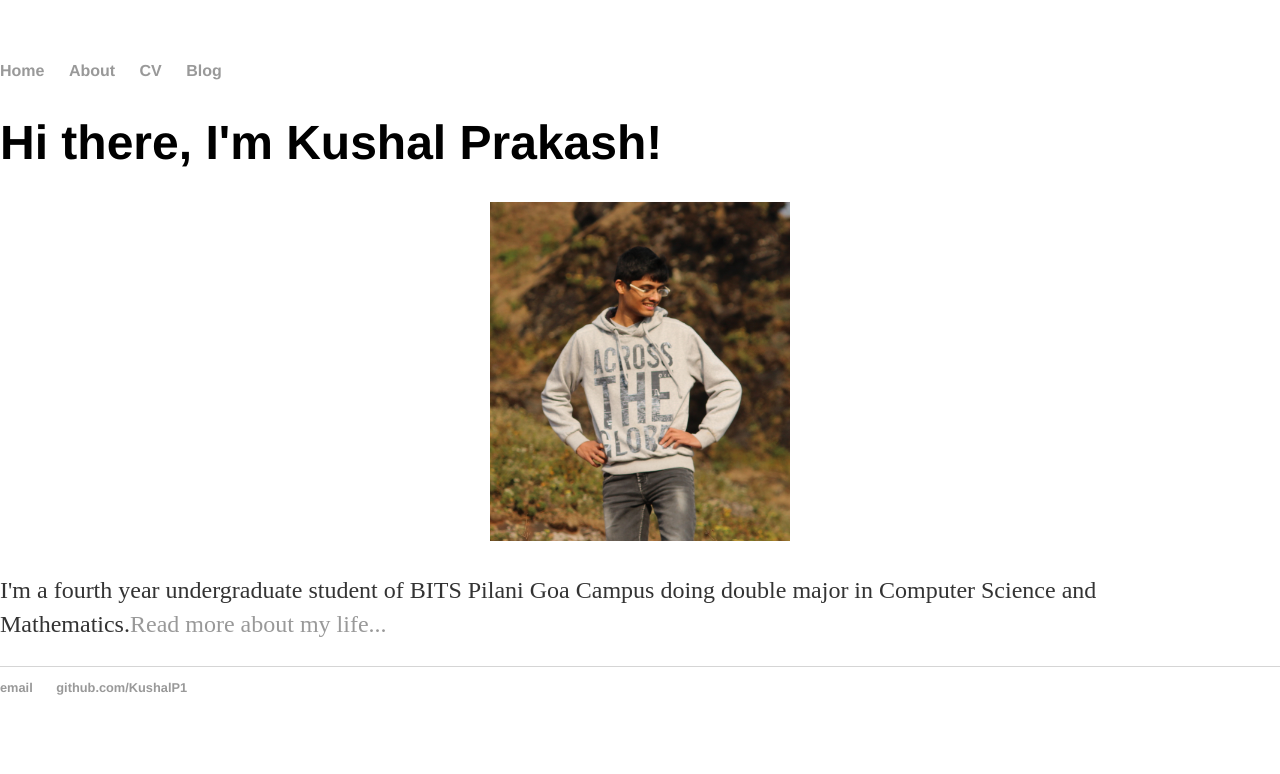
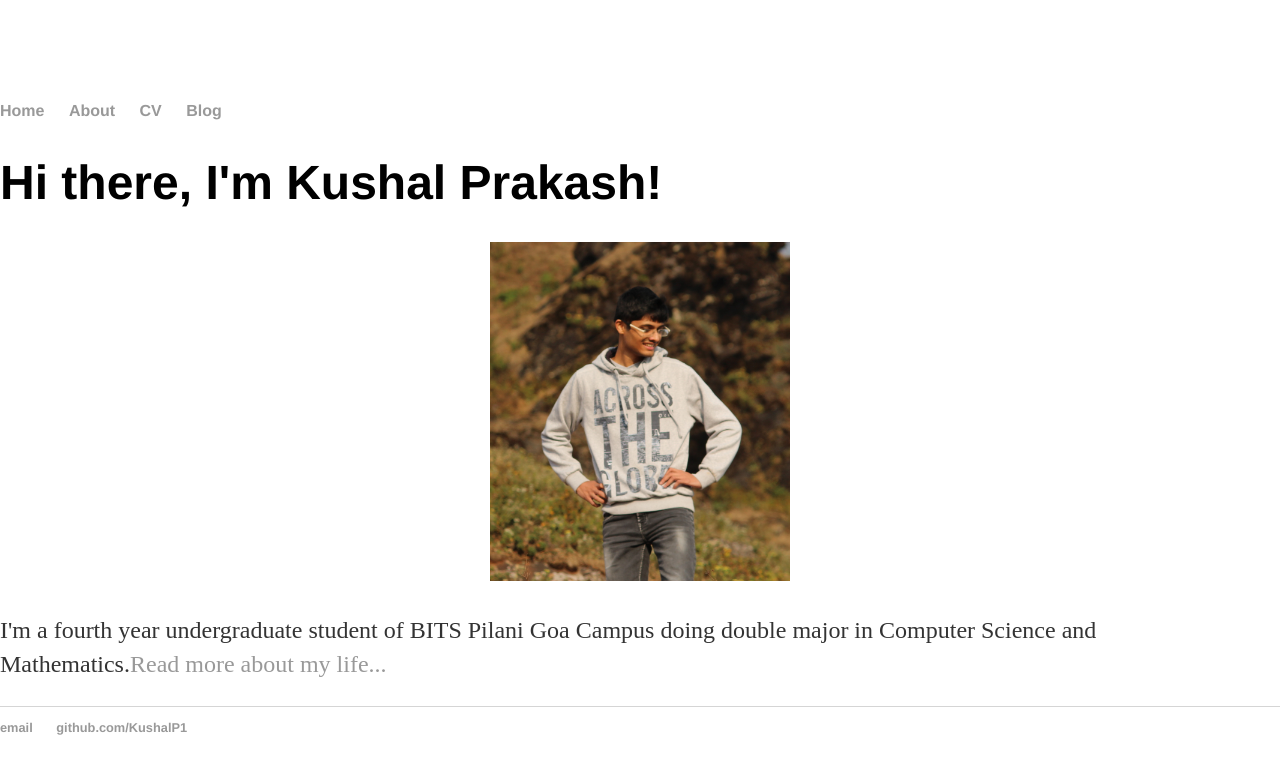
Before and after one commit to KushalP1/KushalP1.github.io, a Jekyll site: the page built from index.html, in a window 1280 px wide. Shown: the top 774 px of the page. Built offline with Jekyll 4.4.1, drawn with Linux system fonts in a browser that asks for light colours.

Commit message:
Update main.css

```diff
--- a/css/main.css
+++ b/css/main.css
@@ -1,4 +1,4 @@
-body { margin: 60px auto; width: 100%; }
+body { margin: 100px auto; width: 100%; }
 
 a { text-decoration: none; color: #999; }
 a:hover { text-decoration: underline; }
```
